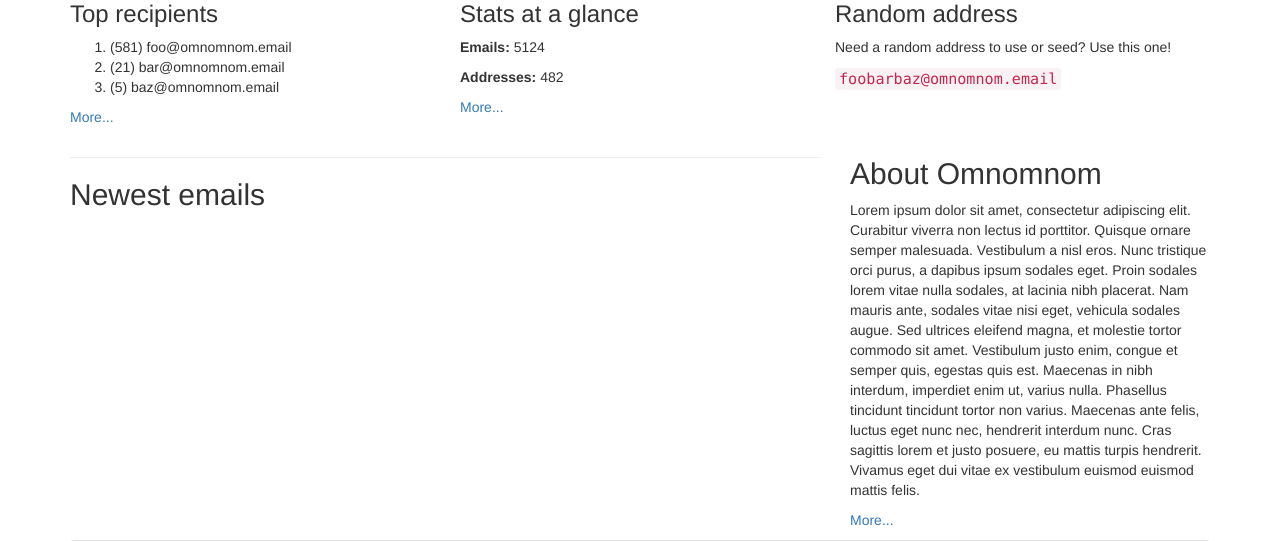
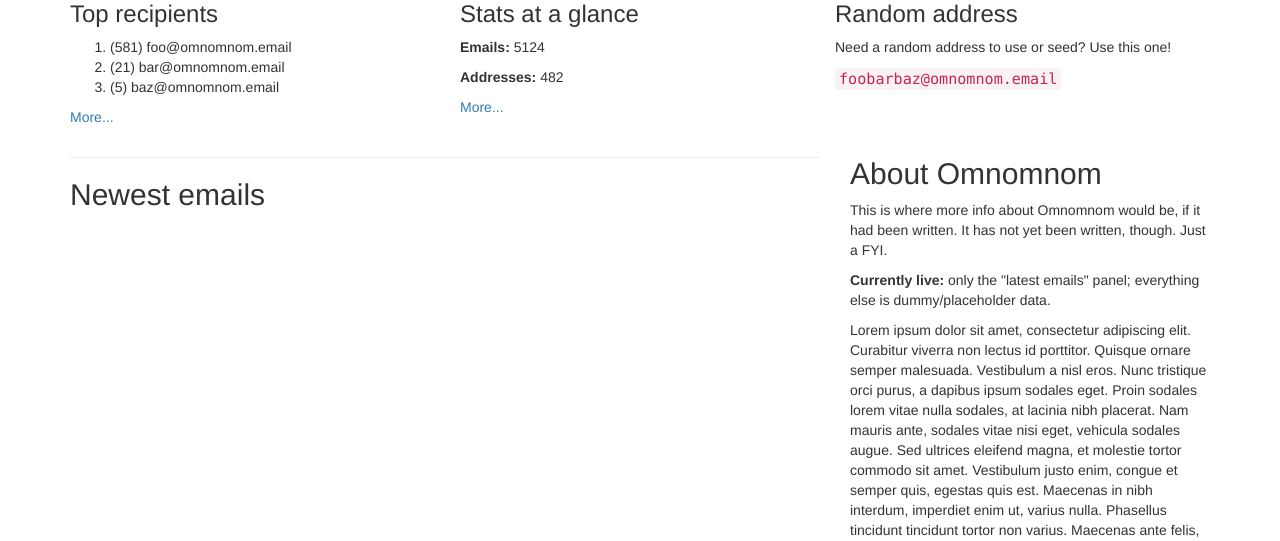
Before and after one commit to fsufitch/omnomnom-mail, a Python web app: template src/omnomnom/webui/templates/frontpage.html in a window 1280 px wide. Shown: the part 141-682 px from the top of the page. Run offline with Jinja, Linux system fonts and the light colour scheme; the template is opened without the code that fills it, so the values that code supplies are empty; some libraries are stand-ins or nearby versions.

Commit message:
add a little detail to the front page

```diff
--- a/src/omnomnom/webui/templates/frontpage.html
+++ b/src/omnomnom/webui/templates/frontpage.html
@@ -72,6 +72,15 @@
   <div class="col-md-4">
     <h2> About Omnomnom </h2>
     <p>
+      This is where more info about Omnomnom would be, if it had been
+      written. It has not yet been written, though. Just a FYI.
+    </p>
+    <p>
+      <strong> Currently live: </strong>
+      only the "latest emails" panel; everything else is dummy/placeholder
+      data.
+    </p>
+    <p>
       Lorem ipsum dolor sit amet, consectetur adipiscing
       elit. Curabitur viverra non lectus id porttitor. Quisque ornare
       semper malesuada. Vestibulum a nisl eros. Nunc tristique orci
```
